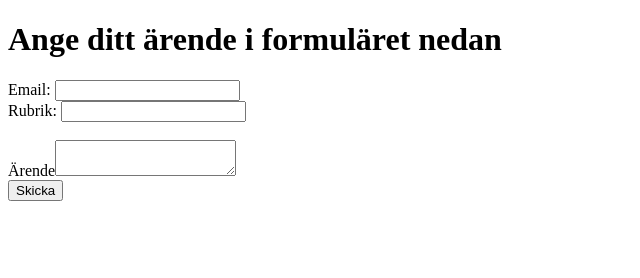
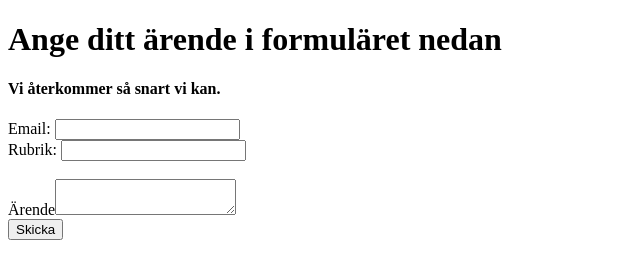
Before and after one commit to SwedishHunk/SupportService, a plain HTML site: page index.html in a window 1280 px wide. Shown: the whole page, without its empty margins (0-640 px from the left). Drawn offline with Linux system fonts and the light colour scheme.

Commit message:
Updated index.html

```diff
--- a/index.html
+++ b/index.html
@@ -10,6 +10,7 @@
 
 <body>
     <main><h1>Ange ditt ärende i formuläret nedan</h1>
+        <h4>Vi återkommer så snart vi kan.</h4>
         <form id="form">
             <div><label for="email">Email: </label><input required type="email" name="email" id="email"></input></div>
             <div><label for="caption">Rubrik: </label><input required type="text" name="caption" id="caption"></input></div><br>
```
